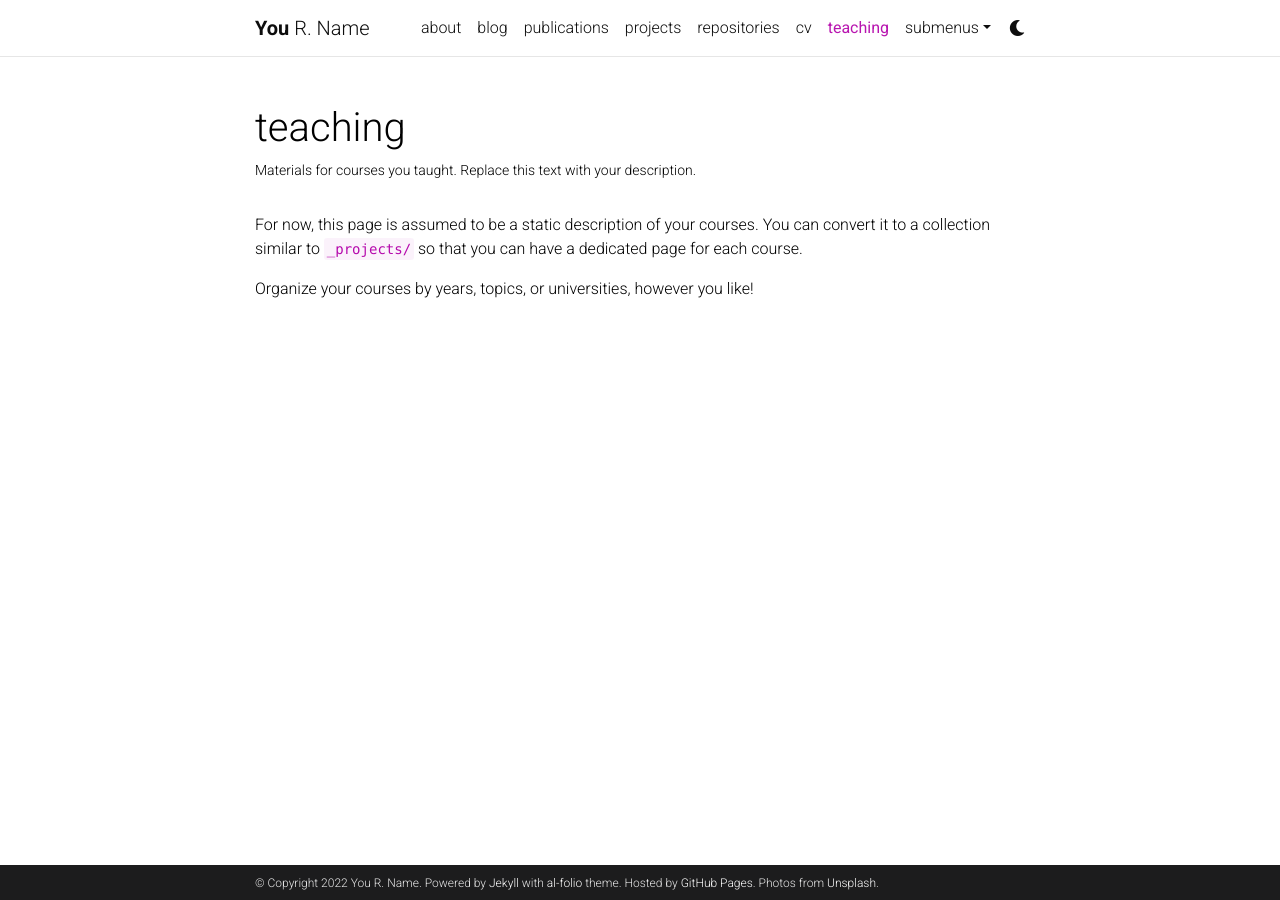
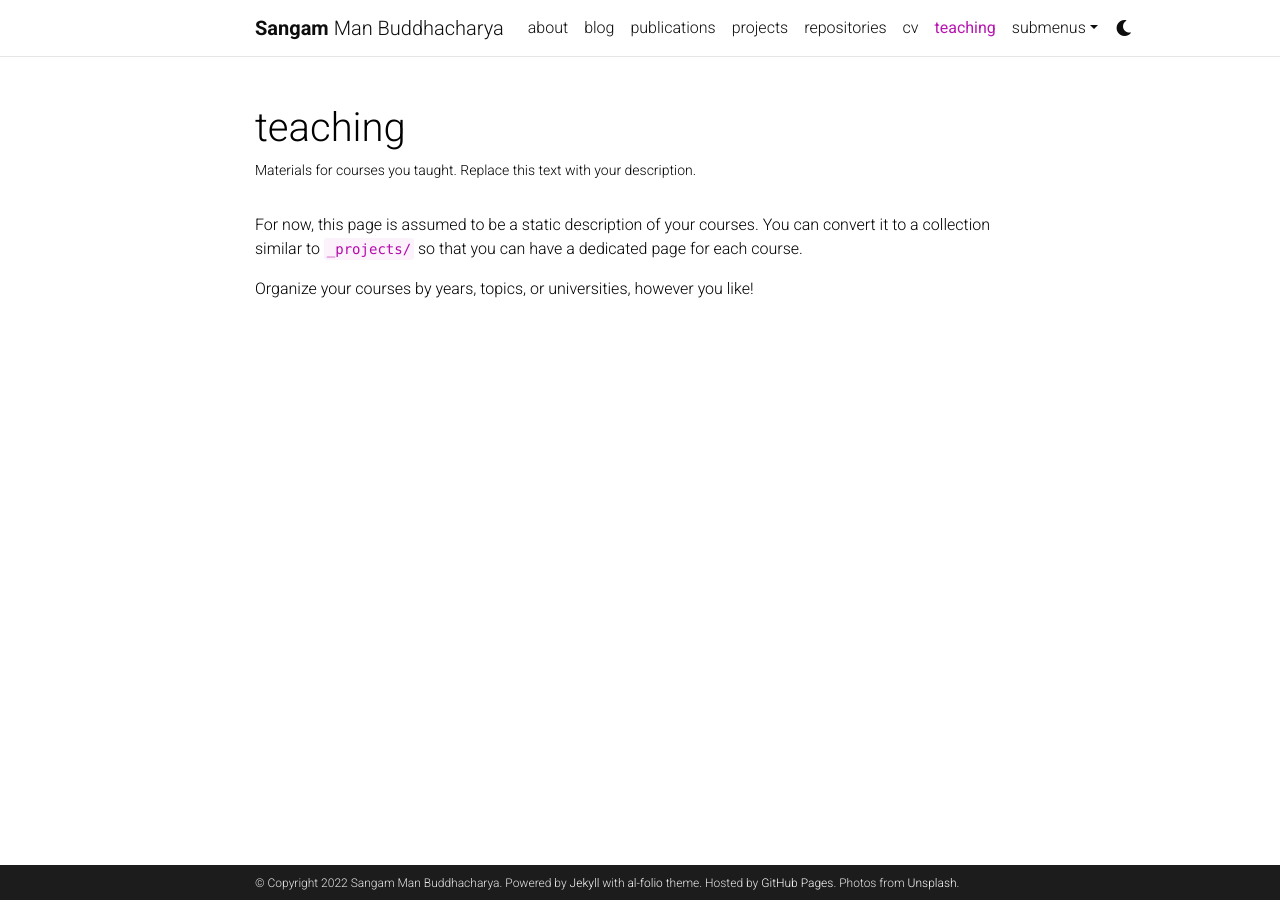
Before and after one commit to sanbuddhacharyas/sanbuddhacharyas.github.io, a Jekyll site: the page built from _pages/teaching.md, in a window 1280 px wide. Built offline with Jekyll 4.4.1, drawn with Linux system fonts in a browser that asks for light colours; comment, search, counter and statistics services are not loaded; a style sheet for code colours, icons or effects is not loaded.

Commit message:
Simple name change

```diff
--- a/_config.yml
+++ b/_config.yml
@@ -3,10 +3,10 @@
 # -----------------------------------------------------------------------------
 
 title: blank # the website title (if blank, full name will be used instead)
-first_name: You
-middle_name: R.
-last_name: Name
-email: you@example.com
+first_name: Sangam
+middle_name: Man
+last_name: Buddhacharya
+email: sanbuddhacharya@gmail.com
 description: > # the ">" symbol means to ignore newlines until "footer_text:"
   A simple, whitespace theme for academics. Based on [*folio](https://github.com/bogoli/-folio) design.
 footer_text: >
@@ -18,8 +18,8 @@
 lang: en # the language of your site (for example: en, fr, cn, ru, etc.)
 icon: ⚛️  # the emoji used as the favicon (alternatively, provide image name in /assets/img/)
 
-url: https://alshedivat.github.io # the base hostname & protocol for your site
-baseurl: /al-folio # the subpath of your site, e.g. /blog/
+url: https://sanbuddhacharyas.github.io # the base hostname & protocol for your site
+baseurl:  # the subpath of your site, e.g. /blog/
 last_updated: false # set to true if you want to display last updated in the footer
 impressum_path:  # set to path to include impressum link in the footer, use the same path as permalink in a page, helps to conform with EU GDPR
 
```
